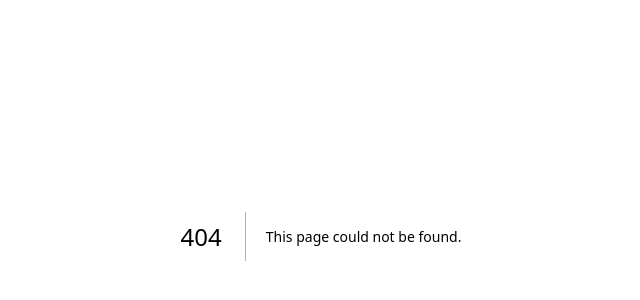
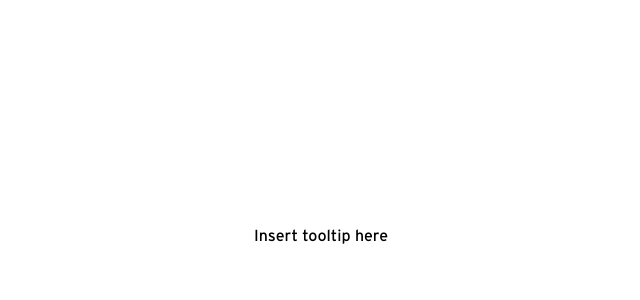
Before and after one commit to JumboCode/mhd, a Next.js app: page /tooltip in a window 1280 px wide. Before the commit this address had no page. Shown: the part 164-464 px from the top of the page, without its empty margins (319-959 px from the left). Built offline with nearby package versions, Linux system fonts and the light colour scheme.

Commit message:
Tabs -> tooltip

```diff
--- a/src/app/tabs/page.tsx
+++ b/src/app/tooltip/page.tsx
@@ -1,7 +1,7 @@
-export default function TabsPage() {
+export default function TooltipPage() {
     return (
         <div className="min-h-screen flex justify-center items-center">
-            Insert tabs here
+            Insert tooltip here
         </div>
     );
 }
--- a/src/components/NavBar.tsx
+++ b/src/components/NavBar.tsx
@@ -8,7 +8,7 @@ export default function NavBar() {
                 <NavBarItem text="checkbox" />
                 <NavBarItem text="input" />
                 <NavBarItem text="slider" />
-                <NavBarItem text="tabs" />
+                <NavBarItem text="tooltip" />
             </div>
         </nav>
     );
--- a/src/components/Tabs.tsx
+++ /dev/null
@@ -1,7 +0,0 @@
-"use client";
-
-import React from "react";
-
-export default function Tabs() {
-    return <>Insert tabs here</>;
-}
--- /dev/null
+++ b/src/components/Tooltip.tsx
@@ -0,0 +1,7 @@
+"use client";
+
+import React from "react";
+
+export default function Tooltips() {
+    return <>Insert tooltip here</>;
+}
```
